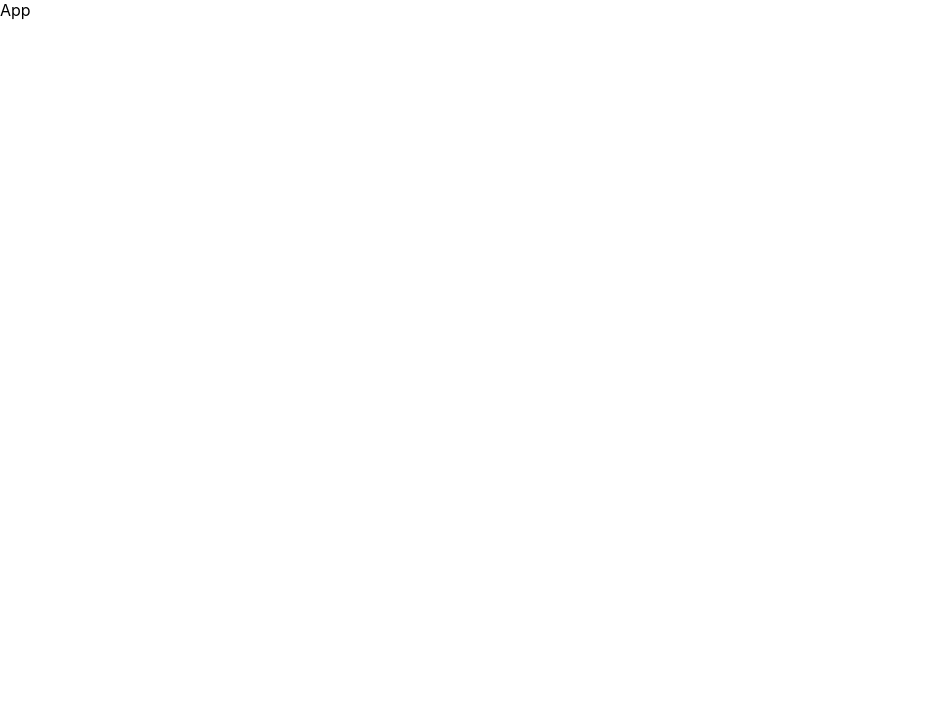
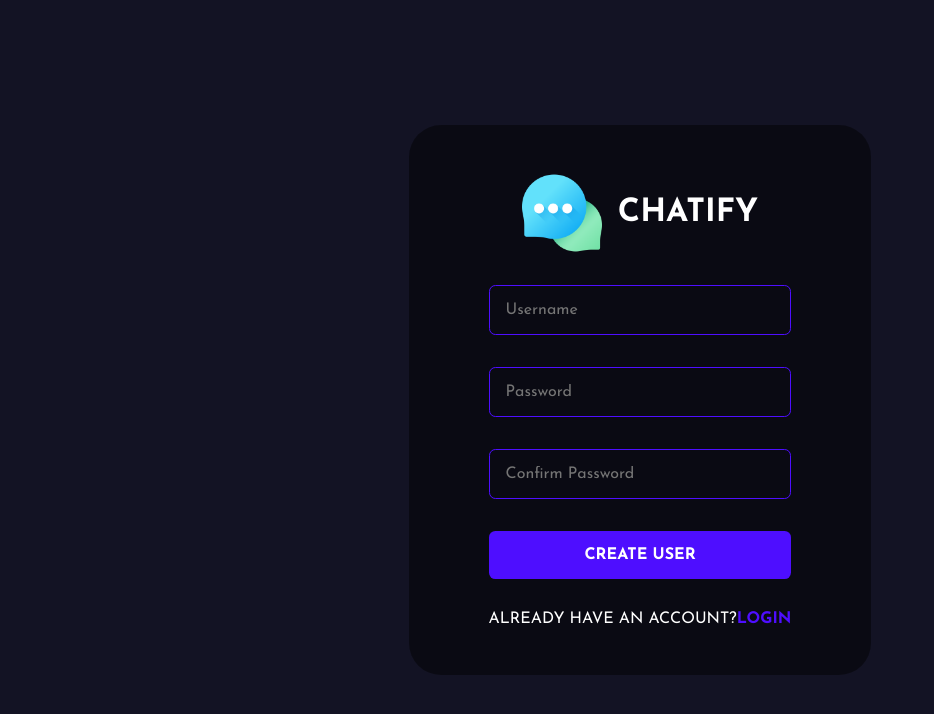
Before and after one commit to KhushiVerma9810/Chatify, a React (Create React App) app in the folder Frontend/: page /register in a window 1280 px wide. Shown: the top 714 px of the page, without its empty margins (0-934 px from the left). Built offline with nearby package versions, Linux system fonts and the light colour scheme.

Commit message:
creating a register form and styling it and adding some css

```diff
--- a/Frontend/src/App.js
+++ b/Frontend/src/App.js
@@ -1,8 +1,21 @@
 import React from 'react'
+import {BrowserRouter,
+  Routes ,
+  Route
+} from "react-router-dom"
+import Login from './pages/Login';
+import Register from "./pages/Register";
+import Chat from "./pages/Chat"
 
 const App = () => {
   return (
-    <div>App</div>
+    <BrowserRouter>
+    <Routes>
+      <Route path="/register" element={<Register/>}/>
+      <Route path="/login" element={<Login/>}/>
+      <Route path="/" element={<Chat/>}/>
+          </Routes>
+    </BrowserRouter>
   )
 }
 
--- a/Frontend/src/index.css
+++ b/Frontend/src/index.css
@@ -1,13 +1,22 @@
-body {
+@import url('https://fonts.googleapis.com/css2?family=Josefin+Sans:wght@100;200;300;400;500;600;700&display=swap');
+
+* {
   margin: 0;
-  font-family: -apple-system, BlinkMacSystemFont, 'Segoe UI', 'Roboto', 'Oxygen',
-    'Ubuntu', 'Cantarell', 'Fira Sans', 'Droid Sans', 'Helvetica Neue',
-    sans-serif;
-  -webkit-font-smoothing: antialiased;
-  -moz-osx-font-smoothing: grayscale;
+  padding: 0;
+  box-sizing: border-box;
 }
 
-code {
-  font-family: source-code-pro, Menlo, Monaco, Consolas, 'Courier New',
-    monospace;
+body,
+button,
+input{
+font-family: 'Josefin Sans', sans-serif;
 }
+body {
+  max-height: 100vh;
+  max-width: 100vw;
+  overflow: hidden;
+}
+
+.Toastify__toast-theme--dark {
+  background-color: #00000076 !important;
+}
--- a/Frontend/src/pages/Register.jsx
+++ b/Frontend/src/pages/Register.jsx
@@ -1,9 +1,108 @@
 import React from 'react'
+import { Link } from 'react-router-dom';
+import styled from "styled-components";
+import logo from "../assets/chat.png"
+const Register = () => {
+const handleSubmit = (event)=>{
+  event.preventDefault();
+  alert("form");
 
-const Register = () => {
+}
+const handleChange=(event)=>{
+
+}
   return (
-    <div>Register</div>
-  )
+   <>
+   <FormContainer>
+    <form onSubmit={(event)=>{handleSubmit(event)}}>
+      <div className="brand">
+        <img src={logo} alt="" />
+        <h1>Chatify</h1>
+      </div>
+      <input type="text" placeholder='Username'
+      name='username'
+      onChange={(e)=>handleChange(e)}
+      />
+      <input type="password" placeholder='Password'
+      name='password'
+      onChange={(e)=>handleChange(e)}/>
+
+      <input type="password" placeholder='Confirm Password'
+      name='confirmpassword'
+      onChange={(e)=>handleChange(e)}/>
+     <button type='submit'>Create User</button>
+     <span>Already have an account?<Link to="/login">Login</Link></span>
+    </form>
+   </FormContainer>
+
+   </>
+  );
 }
-
+const FormContainer = styled.div`
+  height: 100vh;
+  width: 100vw;
+  display: flex;
+  flex-direction: column;
+  justify-content: center;
+  gap: 1rem;
+  align-items: center;
+  background-color: #131324;
+  .brand {
+    display: flex;
+    align-items: center;
+    gap: 1rem;
+    justify-content: center;
+    img {
+      height: 5rem;
+    }
+    h1 {
+      color: white;
+      text-transform: uppercase;
+    }
+  }
+  form {
+    display: flex;
+    flex-direction: column;
+    gap: 2rem;
+    background-color: #00000076;
+    border-radius: 2rem;
+    padding: 3rem 5rem;
+  }
+  input {
+    background-color: transparent;
+    padding: 1rem;
+    border: 0.1rem solid #4e0eff;
+    border-radius: 0.4rem;
+    color: white;
+    width: 100%;
+    font-size: 1rem;
+    &:focus {
+      border: 0.1rem solid #997af0;
+      outline: none;
+    }
+  }
+  button {
+    background-color: #4e0eff;
+    color: white;
+    padding: 1rem 2rem;
+    border: none;
+    font-weight: bold;
+    cursor: pointer;
+    border-radius: 0.4rem;
+    font-size: 1rem;
+    text-transform: uppercase;
+    &:hover {
+      background-color: #4e0eff;
+    }
+  }
+  span {
+    color: white;
+    text-transform: uppercase;
+    a {
+      color: #4e0eff;
+      text-decoration: none;
+      font-weight: bold;
+    }
+  }
+`;
 export default Register
```
Also changed, not shown: Frontend/src/assets/chat.png (added).
